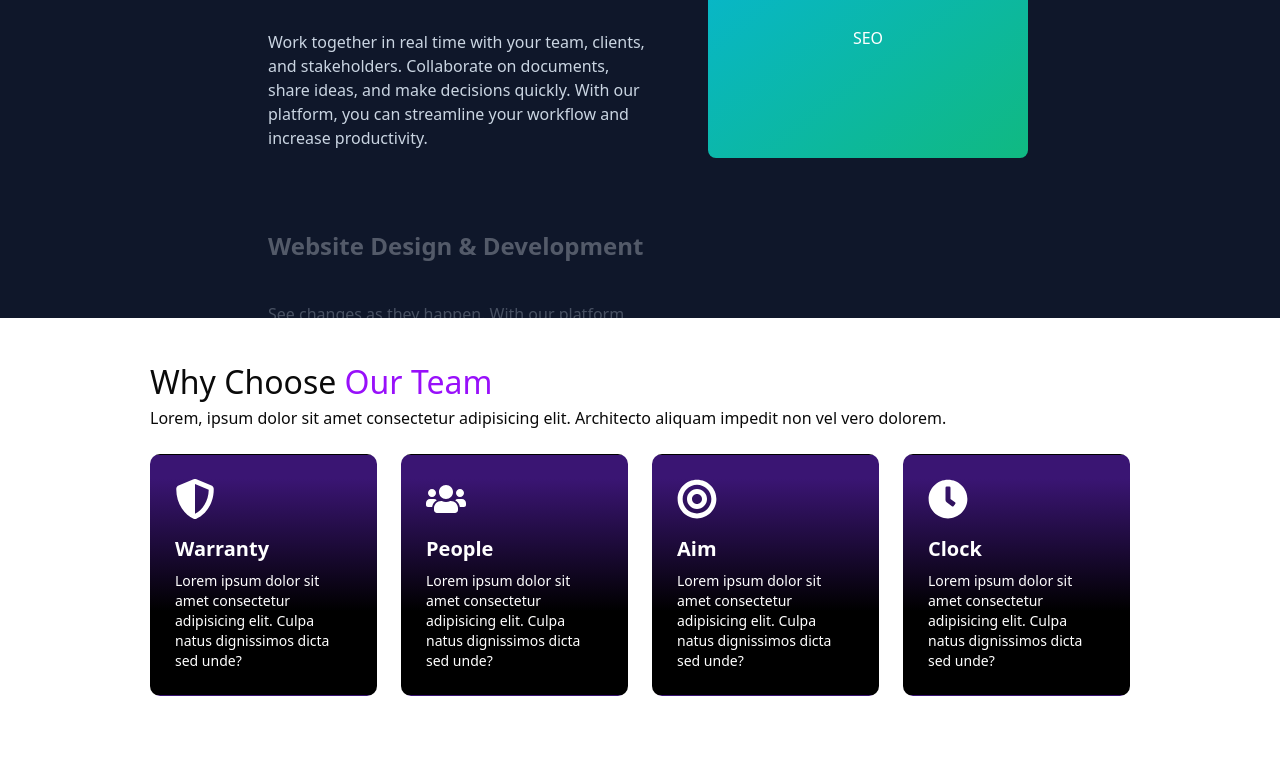
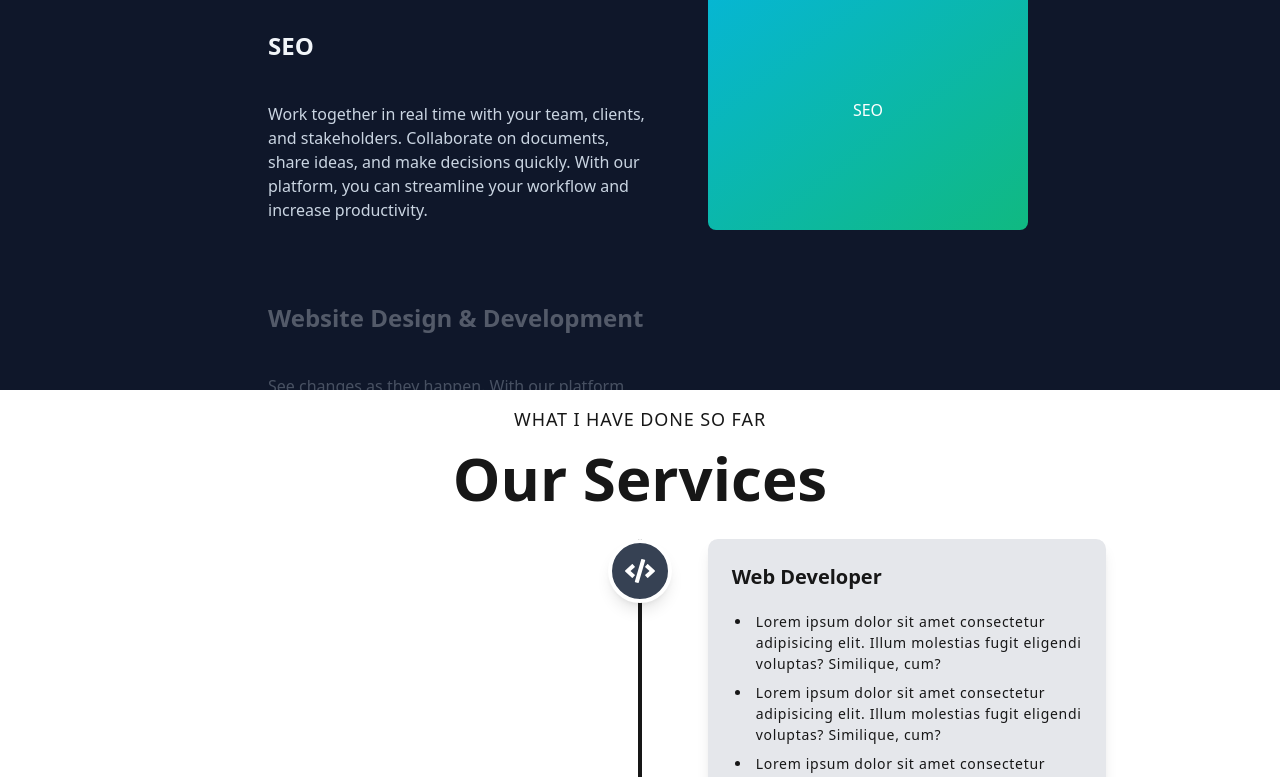
Before and after one commit to nitish619/Code-Quint-Website, a Next.js app: page / in a window 1280 px wide. Shown: the part 2000-2777 px from the top of the page. Built offline with nearby package versions, Linux system fonts and the light colour scheme.

Commit message:
h2 our services

```diff
--- a/src/app/page.tsx
+++ b/src/app/page.tsx
@@ -2,7 +2,6 @@ import OurApporach from "@/components/Apporach/OurApporach";
 import { BorderGradientButton } from "@/components/button/BorderGradientButton";
 import { Experience } from "@/components/ExpericenceWork/Experience";
 import FAQDemo from "@/components/FAQs/faq";
-import { FeaturesSectionWithHoverEffects } from "@/components/WhyChooseUs/feature-section-with-hover-effects";
 import { HeroSection } from "@/components/heroSection/hero-section-dark";
 import { GlowingEffectDemo } from "@/components/keyPoints/KeyPoint";
 import { Trust } from "@/components/TrustedBy/Trust";
@@ -10,6 +9,7 @@ import { Contact2 } from "@/components/Contact/contact-2";
 import OurGoal from "@/components/Goals/OurGoal";
 import { TestimonialDemo } from "@/components/Testimonials/TestimonialDemo";
 import WhyChooseUs from "@/components/WhyChooseUs/WhyChooseUs";
+import OurServices from "@/components/Our services/Ourservices";
 
 export default function Home() {
   return (
@@ -53,6 +53,7 @@ export default function Home() {
 
       <section className="" id="services">
         <Experience />
+        <OurServices />
       </section>
 
       <section className="container my-10">
--- a/src/components/Contact/contact-2.tsx
+++ b/src/components/Contact/contact-2.tsx
@@ -25,9 +25,9 @@ export const Contact2 = ({
       <div className="mx-auto flex max-w-screen-xl flex-col justify-between gap-10 lg:flex-row lg:gap-20">
         <div className="mx-auto flex max-w-sm flex-col justify-between gap-10">
           <div className="text-center lg:text-left">
-            <h1 className="mb-2 text-5xl font-semibold lg:mb-1 lg:text-6xl">
+            <h2 className="head-h2">
               {title}
-            </h1>
+            </h2>
             <p className="text-muted-foreground">{description}</p>
           </div>
           <div className="mx-auto w-fit lg:mx-0">
--- a/src/components/FAQs/faq-tabs.tsx
+++ b/src/components/FAQs/faq-tabs.tsx
@@ -74,7 +74,7 @@ const FAQHeader: React.FC<FAQHeaderProps> = ({ title, subtitle }) => (
     <span className="mb-8 bg-gradient-to-r from-primary to-primary/60 bg-clip-text font-medium text-transparent">
       {subtitle}
     </span>
-    <h2 className="mb-8 text-5xl font-bold">{title}</h2>
+    <h2 className="head-h2">{title}</h2>
     <span className="absolute -top-[350px] left-[50%] z-0 h-[500px] w-[600px] -translate-x-[50%] rounded-full bg-gradient-to-r from-primary/10 to-primary/5 blur-3xl" />
   </div>
 );
--- /dev/null
+++ b/src/components/Our services/Ourservices.tsx
@@ -0,0 +1,81 @@
+import React from "react";
+import { styles } from "@/utils/style";
+import { FaCode, FaPencilRuler } from "react-icons/fa";
+
+const experiences = [
+  {
+    logo: <FaCode size={30} className="text-white" />,
+    title: "Web Developer",
+    description: [
+      "Lorem ipsum dolor sit amet consectetur adipisicing elit. Illum molestias fugit eligendi voluptas? Similique, cum?",
+      "Lorem ipsum dolor sit amet consectetur adipisicing elit. Illum molestias fugit eligendi voluptas? Similique, cum?",
+      "Lorem ipsum dolor sit amet consectetur adipisicing elit. Illum molestias fugit eligendi voluptas? Similique, cum?",
+    ],
+  },
+  {
+    logo: <FaPencilRuler size={30} className="text-white" />,
+    title: "UI/UX Designer",
+    description: [
+      "Lorem ipsum dolor sit amet consectetur adipisicing elit. Illum molestias fugit eligendi voluptas? Similique, cum?",
+      "Lorem ipsum dolor sit amet consectetur adipisicing elit. Illum molestias fugit eligendi voluptas? Similique, cum?",
+      "Lorem ipsum dolor sit amet consectetur adipisicing elit. Illum molestias fugit eligendi voluptas? Similique, cum?",
+    ],
+  },
+];
+
+const OurServices = () => {
+  return (
+    <section id="experience" className="mx-auto">
+      <div className="container">
+        <div className="m-4">
+          <p className={`${styles.sectionSubText} text-left md:text-center`}>
+            What I have done so far
+          </p>
+          <h2 className={`${styles.sectionHeadText} text-left md:text-center`}>
+            Our Services
+          </h2>
+        </div>
+
+        <div className="relative max-w-6xl mx-auto">
+          {/* Vertical Line */}
+          <div className="absolute w-1 h-full bg-primary md:left-1/2 left-4 transform md:-translate-x-1/2"></div>
+
+          <div className="space-y-12">
+            {experiences.map((exp, index) => (
+              <div
+                key={index}
+                className={`relative flex items-center flex-col ml-6 pl-6 md:ml-0 md:items-start ${
+                  index % 2 === 0 ? "md:flex-row-reverse" : "md:flex-row"
+                }`}
+              >
+                <div className="absolute md:left-1/2 -left-10 flex items-center justify-center w-16 h-16 rounded-full bg-gray-700 border-4 border-white shadow-lg z-10 transform md:-translate-x-1/2">
+                  <div className="rounded-full">{exp.logo}</div>
+                </div>
+                <div className="w-full md:w-5/12 lg:w-5/12 bg-gray-200 dark:bg-gray-800 p-6 mt-6 md:mt-0 ml-10 md:ml-0 md:mr-6 rounded-lg shadow-lg border-b-4 text-primary">
+                  <h3 className="text-lg md:text-xl font-semibold">
+                    {exp.title}
+                  </h3>
+                  <ul className="mt-1 md:mt-5 list-disc ml-5 space-y-2">
+                    {(Array.isArray(exp.description)
+                      ? exp.description
+                      : [exp.description]
+                    ).map((points, index) => (
+                      <li
+                        key={index}
+                        className="text-white-100 text-[12px] md:text-[14px] pl-1 tracking-wider"
+                      >
+                        {points}
+                      </li>
+                    ))}
+                  </ul>
+                </div>
+              </div>
+            ))}
+          </div>
+        </div>
+      </div>
+    </section>
+  );
+};
+
+export default OurServices;
--- a/src/components/TrustedBy/logos3.tsx
+++ b/src/components/TrustedBy/logos3.tsx
@@ -1,6 +1,7 @@
 "use client";
 
 import AutoScroll from "embla-carousel-auto-scroll";
+import { styles } from "@/utils/style";
 
 import {
   Carousel,
@@ -77,7 +78,7 @@ const Logos3 = ({
   return (
     <section className="py-10">
       <div className="container flex flex-col items-center text-center">
-        <h1 className="my-6 text-2xl font-bold text-pretty lg:text-4xl">
+        <h1 className={`${styles.sectionHeadText} text-left md:text-center`}>
           {heading}
         </h1>
       </div>
--- a/src/components/WhyChooseUs/WhyChooseUs.tsx
+++ b/src/components/WhyChooseUs/WhyChooseUs.tsx
@@ -31,7 +31,7 @@ function WhyChooseUs() {
         <h2 className="head-h2">
           Why Choose <span className="text-purple-600">Our Team</span>
         </h2>
-        <p>
+        <p className="text-left md:text-center">
           Lorem, ipsum dolor sit amet consectetur adipisicing elit. Architecto
           aliquam impedit non vel vero dolorem.
         </p>
--- a/src/styles/global.css
+++ b/src/styles/global.css
@@ -30,27 +30,27 @@
 
 
 .head-h2 {
-  font-size: small;
+  font-size: 40px;
 }
 
 @media (min-width: 640px) {
   /* sm */
   .head-h2 {
-  font-size: small;
+  font-size: 50px;
   }
 }
 
 @media (min-width: 768px) {
   /* md */
   .head-h2 {
-  font-size: small;
+  font-size: 60px;
   }
 }
 
 @media (min-width: 1024px) {
   /* lg */
   .head-h2 {
-  font-size: xx-large;
+  font-size: 80px;
   }
 }
 
--- /dev/null
+++ b/src/utils/style.js
@@ -0,0 +1,17 @@
+const styles = {
+  paddingX: "sm:px-16 px-6",
+  paddingY: "sm:py-16 py-6",
+  padding: "sm:px-16 px-6 sm:py-16 py-10",
+
+  heroHeadText:
+    "font-black text-primary lg:text-[80px] sm:text-[60px] xs:text-[50px] text-[40px] lg:leading-[98px] mt-2",
+  heroSubText:
+    "text-[#dfd9ff] font-medium lg:text-[30px] sm:text-[26px] xs:text-[20px] text-[16px] lg:leading-[40px]",
+
+  sectionHeadText:
+    "text-primary font-black md:text-[60px] sm:text-[50px] xs:text-[40px] text-[30px] text-primary",
+  sectionSubText:
+    "sm:text-[18px] text-[14px] text-primary uppercase tracking-wider",
+};
+
+export { styles };
```
